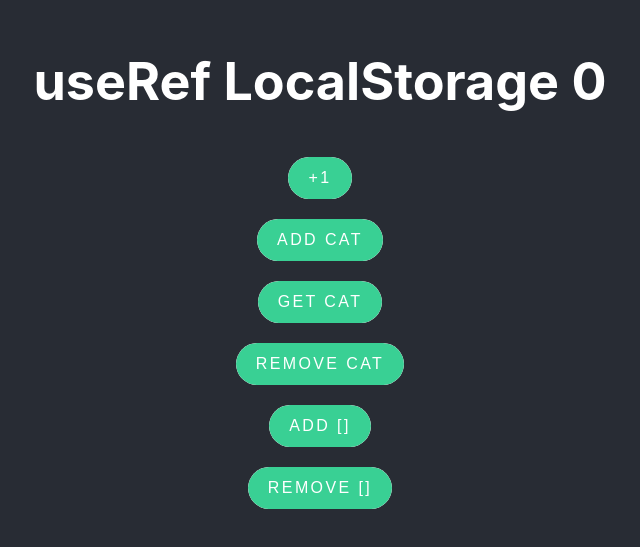
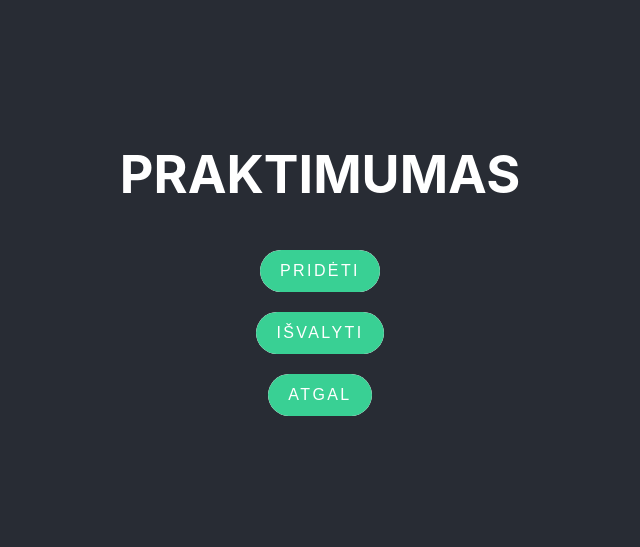
Before and after one commit to Nuotaikos/001, a React (Create React App) app in the folder r1/: page / in a window 1280 px wide. Shown: the part 133-680 px from the top of the page, without its empty margins (320-960 px from the left). Built offline with nearby package versions, Linux system fonts and the light colour scheme.

Commit message:
useRef tasks

```diff
--- a/r1/src/App.jsx
+++ b/r1/src/App.jsx
@@ -1,27 +1,18 @@
 import { useEffect, useRef, useState } from 'react';
 import './App.scss';
-import randColor from './Functions/randColor';
+import rand from './Functions/rand';
 
 function App() {
 
-  const [count, setCount] = useState(null);
   const [kv, setKv] = useState(null);
+  const istorija = useRef([]);
 
-  const mano = useRef(0);
-  const panda = useRef();
-
-  const addKv = () => {
-    setKv(k => [...k, randColor()]);
-  }
-
-  const remKv = () => {
-    setKv(k => k.slice(1));
-  }
-
+  // PIRMAS KROVIMAS
   useEffect(() => {
-    setKv(JSON.parse(localStorage.getItem('kv') ?? '[]'));
+    setKv(JSON.parse(localStorage.getItem('kv'))); // gali buti null arba []
   }, []);
 
+  // UZSAUGOS POKYCIUS
   useEffect(() => {
     if (null === kv) {
       return;
@@ -29,76 +20,56 @@ function App() {
     localStorage.setItem('kv', JSON.stringify(kv));
   }, [kv]);
 
-  useEffect(() => {
-    setCount(parseInt(localStorage.getItem('count') ?? 0));
-  }, []);
 
-  useEffect(() => {
-    if (null === count) {
-      return;
+  const prideti = () => {
+    const kiekis = rand(5, 10);
+    const kvadratukai = [];
+    for (let i = 0; i < kiekis; i++) {
+      kvadratukai.push('^o^');
     }
-    localStorage.setItem('count', count);
-  }, [count]);
-
-
-
-  const add = () => {
-    setCount(c => c + 1);
-    mano.current = mano.current + 3;
-    console.log(mano.current);
-    // const p = document.querySelector('#panda');
-    const p = panda.current;
-    console.log(p.dataset.panda);
+    setKv(k => {
+      istorija.current.unshift(null === k ? [...kvadratukai] : [...k, ...kvadratukai])
+      return null === k ? [...kvadratukai] : [...k, ...kvadratukai];
+    });
   }
 
-  const addCat = () => {
-    localStorage.setItem('katinukas', JSON.stringify(['Murka', 'Pilkis']));
+  const isvalyti = () => {
+    setKv([]);
   }
 
-  const getCat = () => {
-    console.log(JSON.parse(localStorage.getItem('katinukas')));
-  }
+  const atgal = () => {
 
-  const remCat = () => {
-    localStorage.removeItem('katinukas');
+    console.log('click')
+
+    if (istorija.current.length === 0) {
+      setKv([]);
+    }
+
+    const senas = istorija.current.shift();
+
+    setKv(senas);
   }
 
 
   return (
     <div className="App">
       <header className="App-header">
-        <h1>useRef LocalStorage {count}</h1>
-        <button onClick={add}>+1</button>
-        <button onClick={addCat}>Add Cat</button>
-        <button onClick={getCat}>Get Cat</button>
-        <button onClick={remCat}>Remove Cat</button>
-        <div ref={panda} data-panda="miega"></div>
-        <button onClick={addKv}>ADD []</button>
-        <button onClick={remKv}>REMOVE []</button>
+        <h1>PRAKTIMUMAS</h1>
         <div className="kvc">
           {
-            kv ? kv.map((c, i) => <div className="kv" key={i} style={{ backgroundColor: c }}>{i}</div>) : null
+            kv ? kv.map((k, i) => <div key={i} className="kv">{k}</div>) : null
           }
         </div>
+
+        <button onClick={prideti}>Pridėti</button>
+        <button onClick={isvalyti}>Išvalyti</button>
+        <button onClick={atgal}>Atgal</button>
       </header>
     </div>
   );
-
 }
 
 export default App;
 
-//useRef - norint apikacijoje tureti kintamaji, kad jis nebutu state
 
-// dataset - <p data -super-duper=22>, js pasieks si elementa per p.dataset.superDuper gausim 22
-//querySelector - neneudoti!!! pvz apacioje
-// const add = () => {
-//   setCount(c => c + 1)
-//   mano.current = mano.current + 3;
-//   console.log(mano.current);
-//   const p = ocument.querySelector('#panda');
-//   console.log(p.dataset.panda);
-
-//localStorage - narsykles futures > aplikacijose . localStorage
-{/* <button onClick={addCat}>Add Cat</button> //ikelti i localstorage
-<button onClick={getCat}>Get Cat</button> //isimti is localstorage.Jei nori issiimti kas neegzistuoja, gauni null */}
+// 1.Sukurti aplikaciją su mygtuku “Pridėti”, kurį paspaudus atsiranda rand 5-10 kvadratukai. Paspaudus dar kartą dar prisideda rand kvadratukų skaičius. Puslapį perkrovus kvadratukų skaičius pasilieka nepakitęs. Padaryti mygtuką “Išvalyti”, kurį paspaudus visi kvadratukai dingsta. Padaryti mygtuką “Atgal”, kurį paspaudus kvadratukų skaičius pasidaro lygus skaičiui, buvusiam prieš paspaudus mygtuką “Pridėti”, o paspaudus dar kartą grįžtama dar vienu žingsniu atgal (t.y. reikia sukurti “undo” funkcionalumą). Puslapiui persikrovus istorija yra užmirštama. Saugoma tik istorija iki puslapiui persikraunant. Į istoriją turi būti pridedami veiksmai tiek iš “Pridėti” tiek iš “Išvalyti” mygtukų paspaudimo.
```
